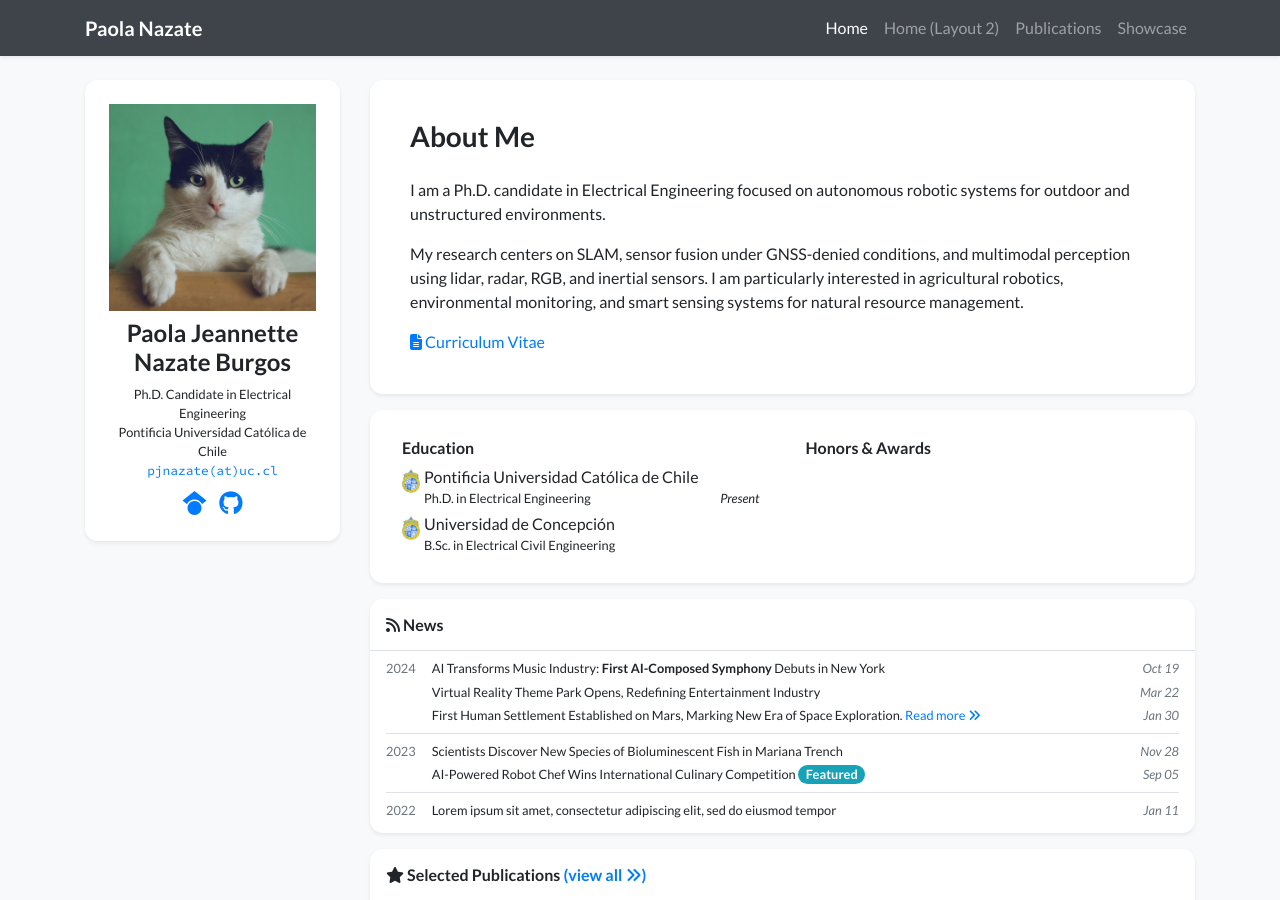
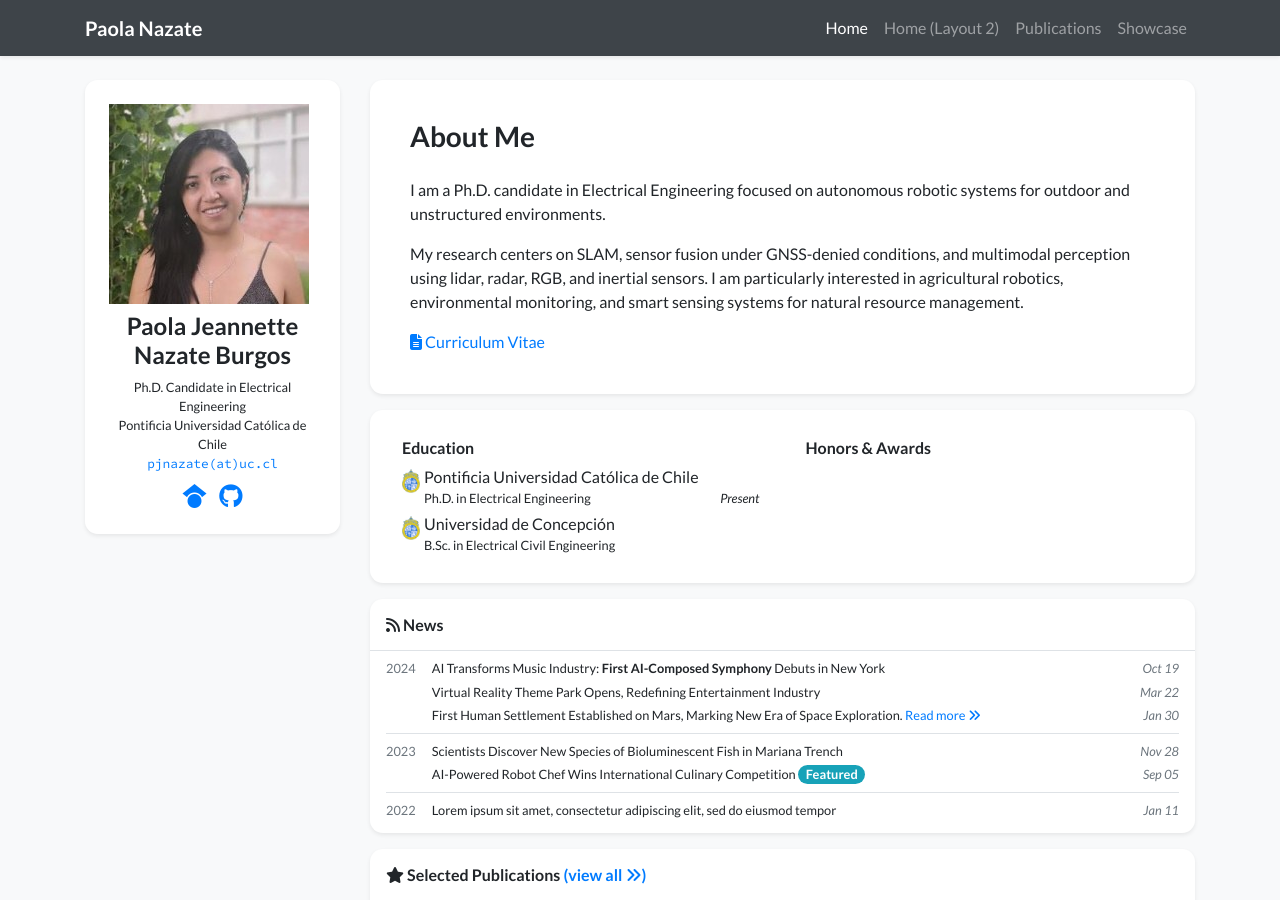
Before and after one commit to PaolaNazateB/webpage, a Jekyll site: the page built from index.html, in a window 1280 px wide and 900 px high. Built offline with Jekyll 4.4.1, drawn with Linux system fonts in a browser that asks for light colours; nearby versions of some CDN libraries; a style sheet for code colours, icons or effects is not loaded.

Commit message:
Update profile.yml

```diff
--- a/_data/profile.yml
+++ b/_data/profile.yml
@@ -24,7 +24,7 @@ short_bio: >-
     I am particularly interested in agricultural robotics, environmental monitoring, and smart sensing systems for natural resource management.
   </p>
 
-portrait_url: /assets/images/photos/portrait.jpg
+portrait_url: /assets/images/photos/portrait.jpeg
 portrait_caption: ""
 
 education:
```
